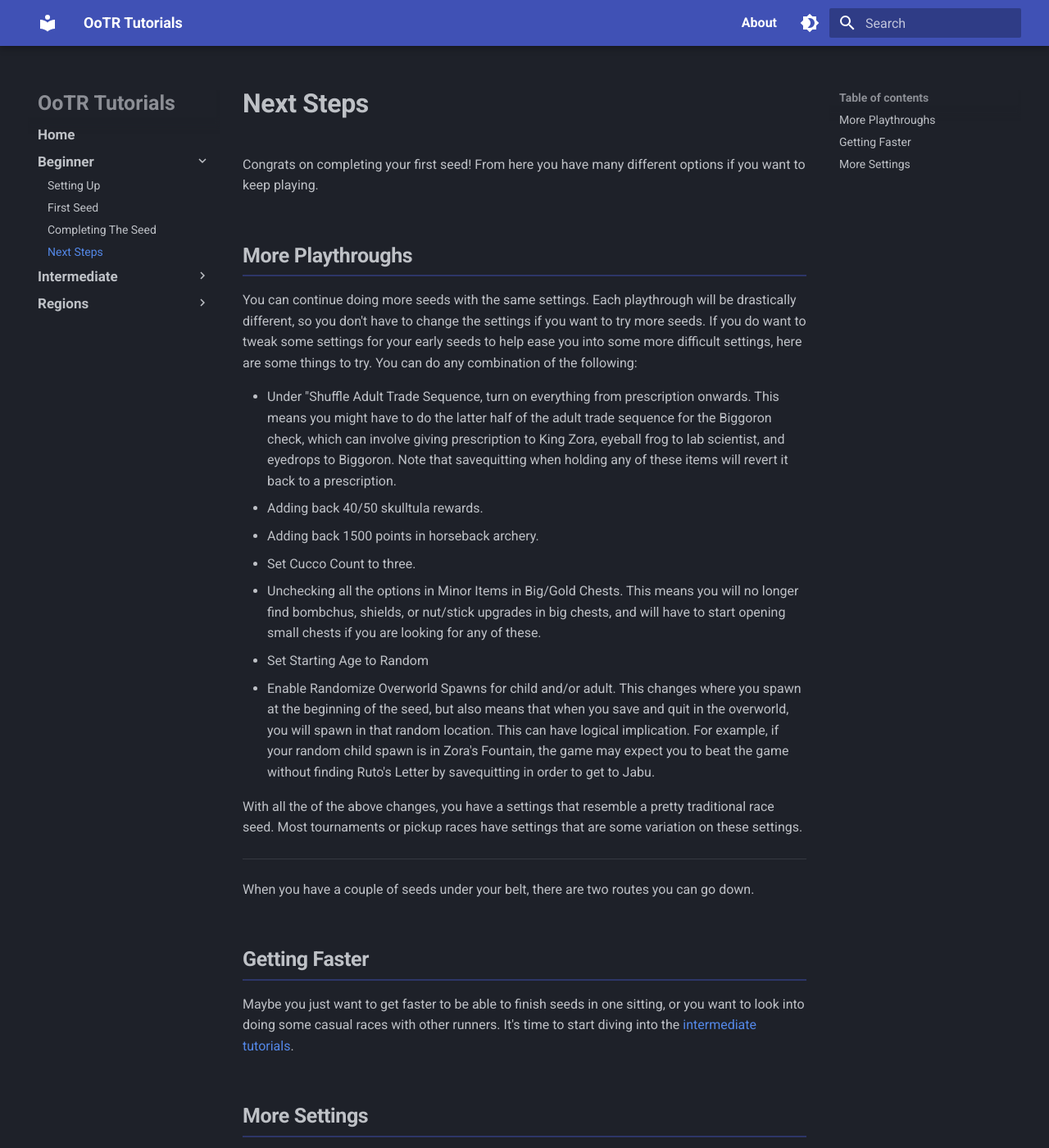
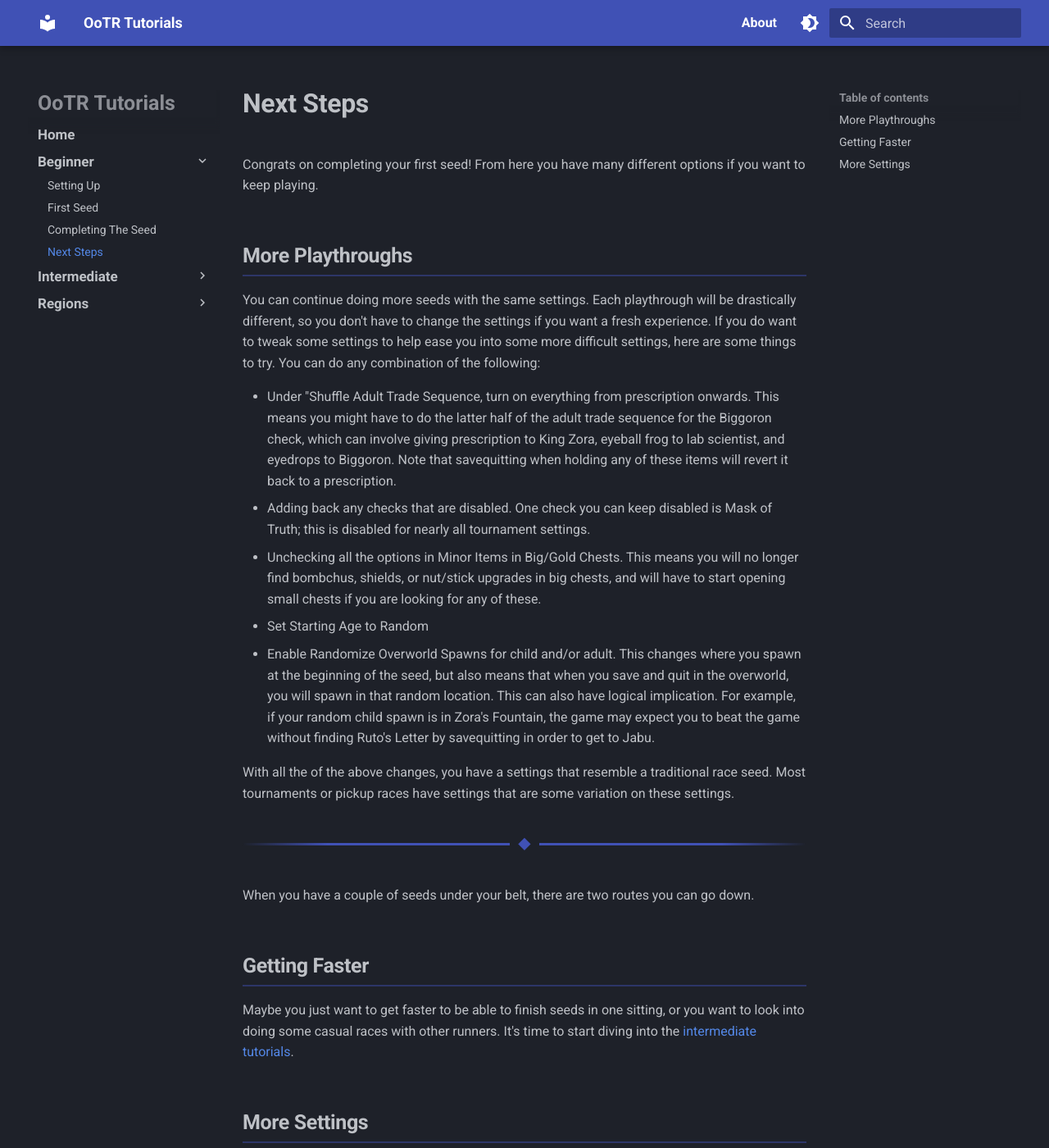
Before and after one commit to flee135/OoTR-Tutorials, an MkDocs documentation site: the page built from docs/beginner/next-steps.md, in a window 1280 px wide and 1400 px high. Shown: the whole window at 82% size. Built offline with MkDocs 1.6.1 and Material for MkDocs 9.7.7, drawn with Linux system fonts in a browser that asks for light colours.

Commit message:
clean up beginner tuts

```diff
--- a/docs/beginner/next-steps.md
+++ b/docs/beginner/next-steps.md
@@ -4,19 +4,17 @@ Congrats on completing your first seed! From here you have many different option
 
 ## More Playthroughs
 
-You can continue doing more seeds with the same settings. Each playthrough will be drastically different, so you don't have to change the settings if you want to try more seeds. If you do want to tweak some settings for your early seeds to help ease you into some more difficult settings, here are some things to try. You can do any combination of the following:
+You can continue doing more seeds with the same settings. Each playthrough will be drastically different, so you don't have to change the settings if you want a fresh experience. If you do want to tweak some settings to help ease you into some more difficult settings, here are some things to try. You can do any combination of the following:
 
 - Under "Shuffle Adult Trade Sequence, turn on everything from prescription onwards. This means you might have to do the latter half of the adult trade sequence for the Biggoron check, which can involve giving prescription to King Zora, eyeball frog to lab scientist, and eyedrops to Biggoron. Note that savequitting when holding any of these items will revert it back to a prescription.
-- Adding back 40/50 skulltula rewards.
-- Adding back 1500 points in horseback archery.
-- Set Cucco Count to three.
+- Adding back any checks that are disabled. One check you can keep disabled is Mask of Truth; this is disabled for nearly all tournament settings.
 - Unchecking all the options in Minor Items in Big/Gold Chests. This means you will no longer find bombchus, shields, or nut/stick upgrades in big chests, and will have to start opening small chests if you are looking for any of these.
 - Set Starting Age to Random
-- Enable Randomize Overworld Spawns for child and/or adult. This changes where you spawn at the beginning of the seed, but also means that when you save and quit in the overworld, you will spawn in that random location. This can have logical implication. For example, if your random child spawn is in Zora's Fountain, the game may expect you to beat the game without finding Ruto's Letter by savequitting in order to get to Jabu.
+- Enable Randomize Overworld Spawns for child and/or adult. This changes where you spawn at the beginning of the seed, but also means that when you save and quit in the overworld, you will spawn in that random location. This can also have logical implication. For example, if your random child spawn is in Zora's Fountain, the game may expect you to beat the game without finding Ruto's Letter by savequitting in order to get to Jabu.
 
-With all the of the above changes, you have a settings that resemble a pretty traditional race seed. Most tournaments or pickup races have settings that are some variation on these settings.
+With all the of the above changes, you have a settings that resemble a traditional race seed. Most tournaments or pickup races have settings that are some variation on these settings.
 
----
+<hr class="section-break section-break--ornament">
 
 When you have a couple of seeds under your belt, there are two routes you can go down.
 
--- a/docs/stylesheets/extra.css
+++ b/docs/stylesheets/extra.css
@@ -112,10 +112,29 @@ a[target="_blank"]:not(:has(img))::after {
 /* Standalone images, centered to match the iframes above.
    `![alt](src)` on its own line becomes <p><img></p>, so :only-child picks out
    images that are the whole paragraph and leaves images used inline in a
-   sentence (badges, icons) alone. */
-.md-typeset p > img:only-child {
+   sentence (badges, icons) alone. The glightbox plugin wraps each image in an
+   <a class="glightbox">, so the same rule has to reach through that anchor. */
+.md-typeset p > img:only-child,
+.md-typeset p > a.glightbox:only-child {
   display: block;
   margin: 1em auto;
+}
+.md-typeset p > a.glightbox:only-child > img {
+  display: block;
+  margin: 0 auto;
+}
+
+/* Hint that images open full size. The image stays put on hover; only the
+   cursor and a soft shadow signal that it's clickable. */
+.md-typeset a.glightbox {
+  cursor: zoom-in;
+}
+.md-typeset a.glightbox > img {
+  border-radius: 2px;
+  transition: box-shadow 125ms;
+}
+.md-typeset a.glightbox:hover > img {
+  box-shadow: 0 4px 16px rgba(0, 0, 0, 0.35);
 }
 
 /* Site title at the top of the left sidebar */
--- a/mkdocs.yml
+++ b/mkdocs.yml
@@ -20,6 +20,22 @@ theme:
 
 plugins:
   - search
+  # Click an image to open it full size in a lightbox overlay.
+  - glightbox:
+      touchNavigation: true
+      loop: false
+      effect: zoom
+      slide_effect: none
+      width: auto
+      height: auto
+      zoomable: true
+      draggable: false
+      # Every image is clickable by default. To opt one out, tag it with
+      # attr_list: `![alt](foo.png){: .no-lightbox }`.
+      skip_classes:
+        - no-lightbox
+      auto_caption: false
+      caption_position: bottom
   - git-revision-date-localized:
       type: date
 
@@ -81,6 +97,9 @@ not_in_nav: |
 markdown_extensions:
   - toc:
       permalink: true
+  # Lets a Markdown element carry classes, e.g. the glightbox `.no-lightbox`
+  # opt-out above.
+  - attr_list
   - admonition
   - pymdownx.superfences
   - pymdownx.details
```
Also changed, not shown: docs/beginner/completing-seed.md (+28 -12 lines), docs/beginner/first-seed.md (+43 -42 lines), docs/regions/ogc.md (+2 -0 lines), docs/beginner/images/detailed_logic.png (deleted), docs/beginner/images/hashfrog_tracker.png (added), docs/beginner/images/main_rules.png (deleted), docs/beginner/images/main_rules_mentor.png (added), docs/beginner/images/other.png (deleted), docs/beginner/images/settings_string.png (deleted), docs/beginner/images/settings_string_mentor.png (added), docs/beginner/images/starting_items.png (deleted), 1 other file.
